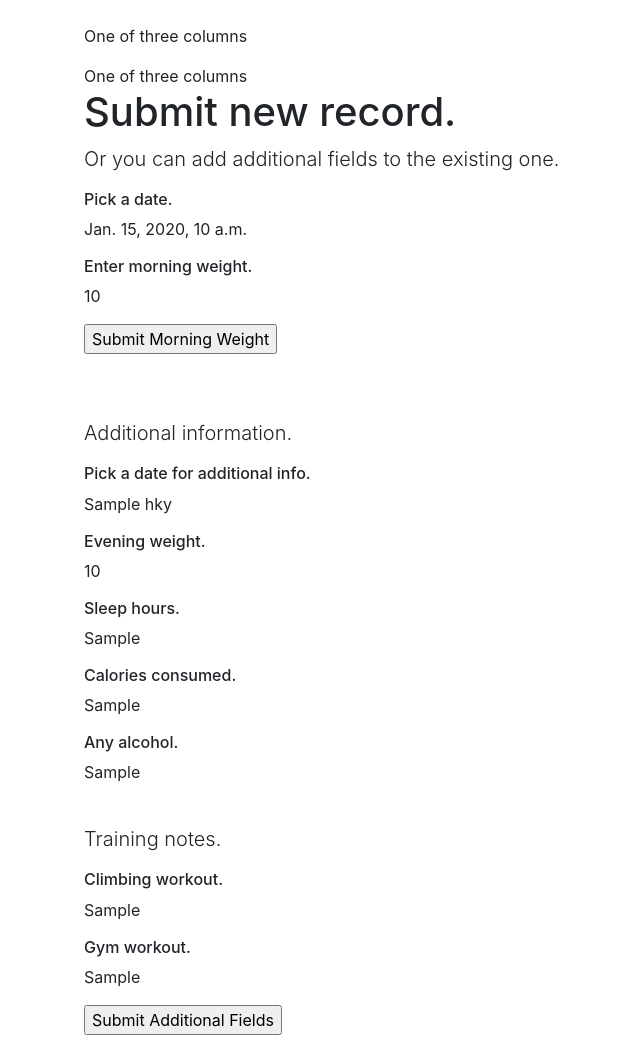
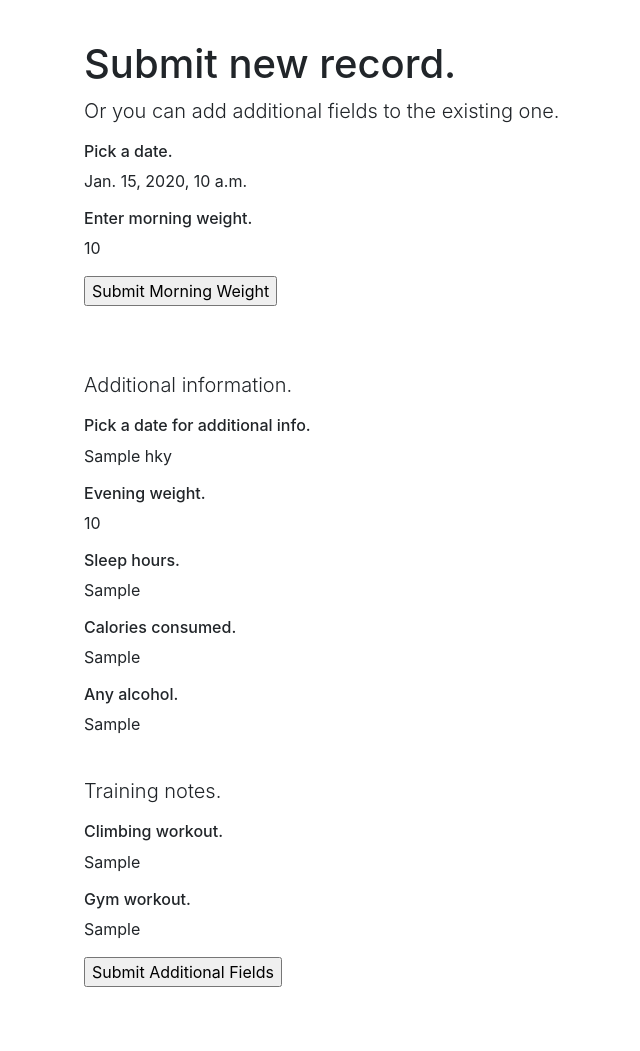
Before and after one commit to fautro/tracker, a Django app: template templates/wtrack/add_record.html in a window 1280 px wide. Shown: the part 56-1107 px from the top of the page, without its empty margins (16-656 px from the left). After the commit the page ends 1043 px from the top, so only its background shows below. Run offline with Django 3.2, Linux system fonts and the light colour scheme; the template is opened without the code that fills it: most values are stand-ins (such as "Sample title", 1, 10 or a date in 2020); some libraries are stand-ins or nearby versions.

Commit message:
[wtrack] moves things around on the page some more

```diff
--- a/templates/wtrack/add_record.html
+++ b/templates/wtrack/add_record.html
@@ -54,17 +54,12 @@
     </nav>
 <!----------------------------------------------------------------------------------------------------------------------->
     <main role="main" class="container">
-      <div class="col-sm">
-      One of three columns
-      </div>
+      <div class="container">
       <div class="row">
           <div class="col-md">
             <p>
           </div>
       </div>
-      <div class="col-sm">
-      One of three columns
-
       <div class="row">
           <div class="col-md">
             <h1>Submit new record.</h1>
@@ -108,9 +103,8 @@
                  </form>
            </p>
           </div>
-          </div>
     </div>
-
+  </div>
     </main><!-- /.container -->
 
     <!-- Bootstrap core JavaScript
```
